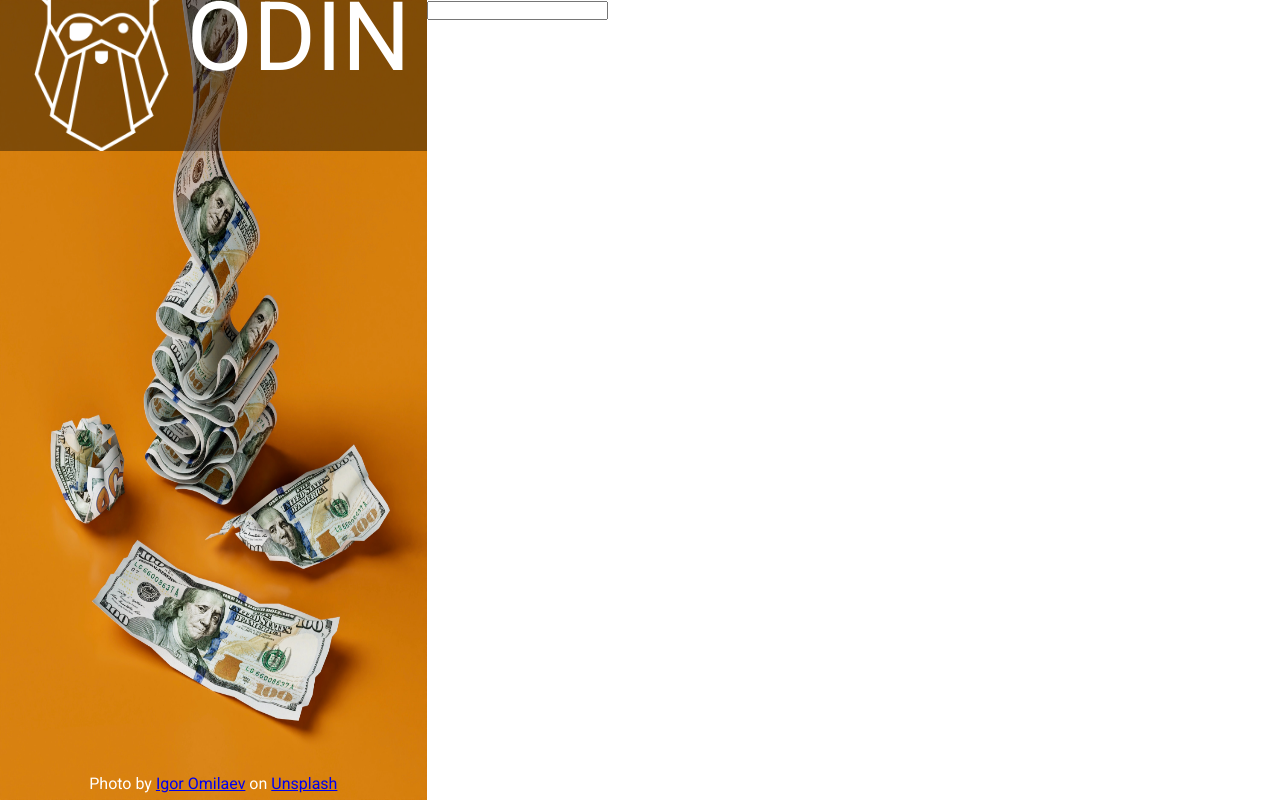
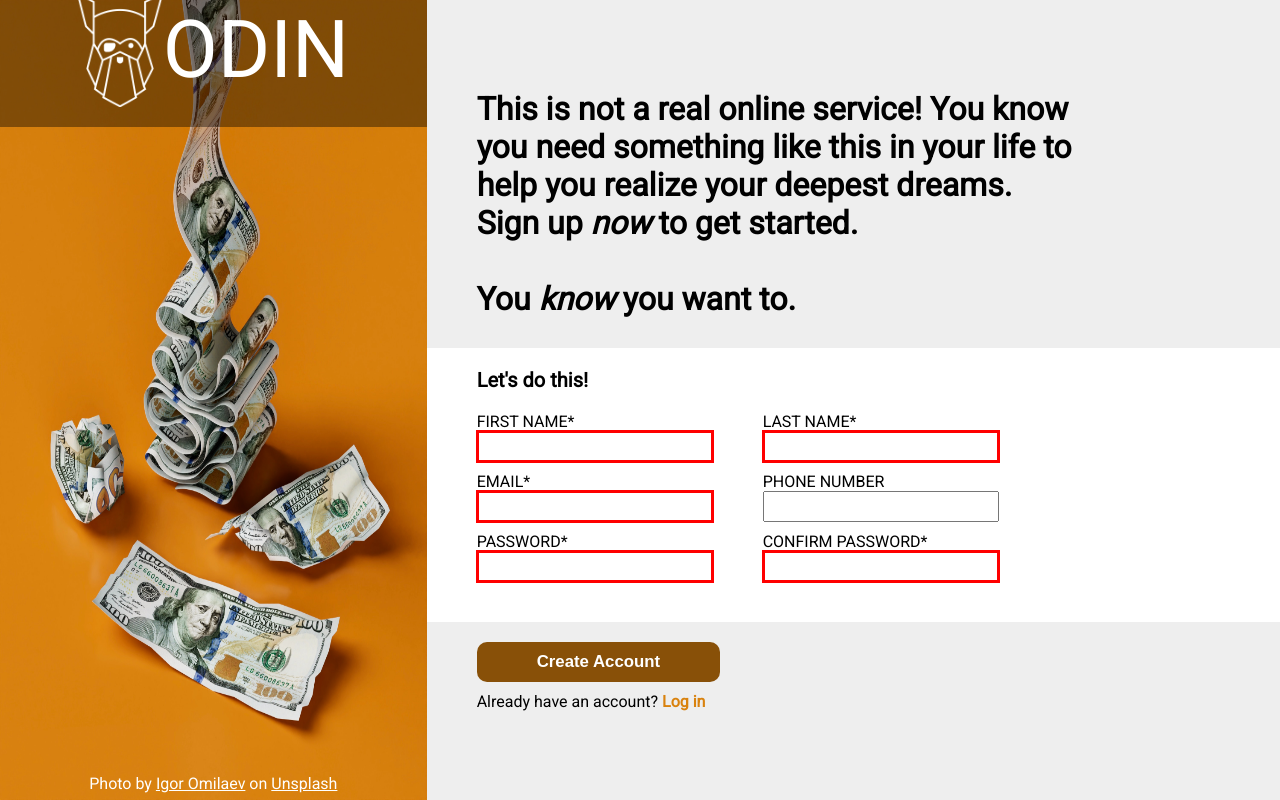
Before and after one commit to Specialized101/sign-up-form, a plain HTML site: page index.html in a window 1280 px wide. Drawn offline with Linux system fonts and the light colour scheme; a web font is replaced by a local one.

Commit message:
End of project

```diff
--- a/index.html
+++ b/index.html
@@ -11,15 +11,59 @@
     <div id="container">
         <div id="side">
             <img src="./bg-image.jpg" alt="Background image with lots of money">
-            <p>Photo by <a href="https://unsplash.com/fr/@omilaev">Igor Omilaev</a> on <a href="https://unsplash.com/fr/photos/une-pile-dargent-posee-sur-une-table-M7iMdnG4R_g">Unsplash</a></p>
+            <p>Photo by <a href="https://unsplash.com/fr/@omilaev" target="_blank">Igor Omilaev</a> on <a href="https://unsplash.com/fr/photos/une-pile-dargent-posee-sur-une-table-M7iMdnG4R_g" target="_blank">Unsplash</a></p>
             <div id="logo">
                 <img src="./odin-lined.png" alt="Odin Logo">
                 <span id="odin">ODIN</span>
             </div>
         </div>
-        <div id="form">
-            <form id="signup-form" action="">
-                <input type="text">
+        <div id="signup-form">
+            <div class="header">
+                <p>This is not a real online service! You know you need something like this in your life to help you realize your deepest dreams.</p>
+                <p>Sign up <em>now</em> to get started.</p>
+                <br>
+                <p>You <em>know</em> you want to.</p>
+            </div>
+
+            <form action="" method="post">
+                <div class="form-inputs">
+                    <p id="form-title">Let's do this!</p>
+                    <div>
+                        <div>
+                            <label for="fname">First Name*</label>
+                            <input type="text" id="fname" name="fname" required>
+                        </div>
+                        <div>
+                            <label for="lname">Last Name*</label>
+                            <input type="text" id="lname" name="lname" required>
+                        </div>
+                    </div>
+                    <div>
+                        <div>
+                            <label for="email">Email*</label>
+                            <input type="email" id="email" name="email" required>
+                        </div>
+                        <div>
+                            <label for="phone">Phone Number</label>
+                            <input type="text" id="phone" name="phone">
+                        </div>
+                    </div>
+                    <div>
+                        <div>
+                            <label for="password">Password*</label>
+                            <input type="password" id="password" name="password" required>
+                        </div>
+                        <div>
+                            <label for="confirmPassword">Confirm Password*</label>
+                            <input type="password" id="confirmPassword" name="confirmPassword" required>
+                        </div>
+                    </div>
+                    <div class="error"></div>
+                </div>
+                <div id="footer">
+                    <button id="submit-btn" type="submit" disabled>Create Account</button>
+                    <p>Already have an account? <a id="login-link" href="#">Log in</a></p>
+                </div>
             </form>
         </div>
     </div>
--- a/script.js
+++ b/script.js
@@ -0,0 +1,15 @@
+const password = document.querySelector('#password')
+const confirmPassword = document.querySelector('#confirmPassword')
+const submitBtn = document.querySelector('#submit-btn')
+const errorDiv = document.querySelector('.error')
+
+
+confirmPassword.addEventListener('keyup', () => {
+    if (confirmPassword.value === password.value){
+        submitBtn.disabled = false;
+        errorDiv.textContent = ''
+    } else {
+        submitBtn.disabled = true;
+        errorDiv.textContent = 'The passwords don\'t match!'
+    }
+})
--- a/style.css
+++ b/style.css
@@ -1,4 +1,4 @@
-@import url('https://fonts.googleapis.com/css2?family=Roboto&display=swap');
+@import url('https://fonts.googleapis.com/css2?family=Red+Hat+Mono&family=Roboto:wght@300;400&display=swap');
 @import url('https://fonts.googleapis.com/css2?family=Skranji&display=swap');
 
 * {
@@ -14,6 +14,10 @@ html {
 #container {
     display: grid;
     grid-template-columns: 1fr 2fr;
+}
+
+a {
+    color: white;
 }
 
 a:visited {
@@ -48,14 +52,108 @@ a:visited {
     justify-content: center;
     position: relative;
     width: 100%;
-    top: -900px;
+    top: -850px;
+    padding: 20px 0px;
     /* left: 50px; */
 }
 
 #logo img {
-    width: 40%;
+    width: 20%;
 }
 
 #odin {
-    font-size: 6rem;
+    font-size: 5rem;
 }
+
+#signup-form {
+    background-color: #eee;
+    display: flex;
+    flex-direction: column;
+    justify-content: center;
+    gap: 30px;
+    /* border: 1px solid red; */
+}
+
+.form-inputs{
+    background-color: #fff;
+    padding: 20px 0px 20px 50px;
+    display: flex;
+    flex-direction: column;
+}
+
+.header {
+    font-size: 2rem;
+    font-weight: 900;
+}
+
+.header p {
+    padding-left: 50px;
+    width: 80%;
+}
+
+button {
+    margin: 20px 0px 10px 0px;
+    background-color: #d9820e;
+    border: none;
+    padding: 10px 60px;
+    color: white;
+    font-size: 1.05rem;
+    font-weight: 600;
+    border-radius: 10px;
+}
+
+button:disabled{
+    background-color: #885008;
+}
+
+#login-link {
+    color: #d9820e;
+    text-decoration: none;
+    font-weight: 900;
+}
+
+#form-title {
+    font-weight: 900;
+    font-size: 1.25rem;
+    padding-bottom: 20px;
+}
+
+#footer {
+    padding-left: 50px;
+}
+
+.form-inputs > div {
+    display: flex;
+    gap: 50px;
+    margin-bottom: 10px;
+}
+
+.form-inputs > div > div {
+    display: flex;
+    flex-direction: column;
+}
+
+.form-inputs label {
+    text-transform: uppercase;
+    font-weight: 400;
+}
+
+.form-inputs input {
+    font-size: 1.1rem;
+    padding: 3px 3px;
+}
+
+input:focus {
+    outline: 1px solid #d9820e;
+    border: 2px solid #d9820e;
+}
+
+input:invalid {
+    outline: 1px solid red;
+    border: 2px solid red;
+}
+
+.error {
+    color: red;
+    font-weight: 600;
+}
```
Also changed, not shown: 1 other file.
